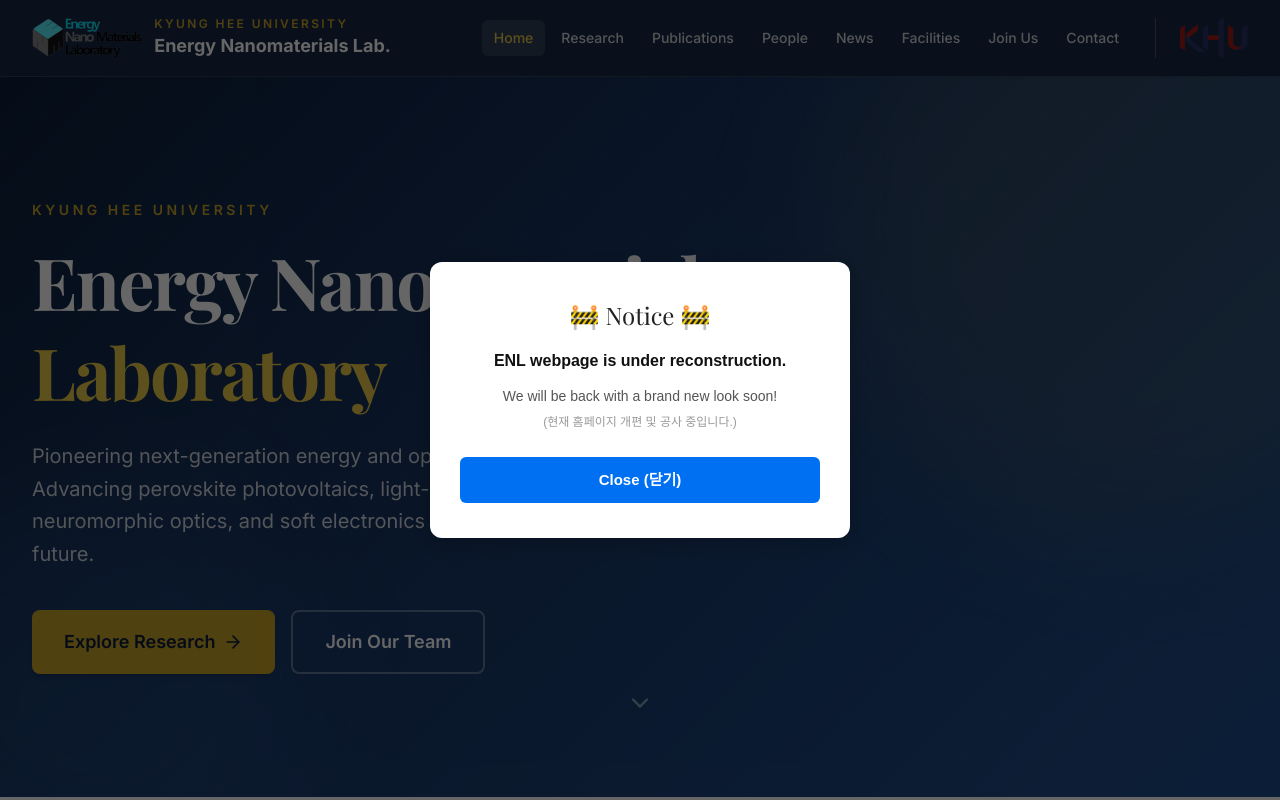
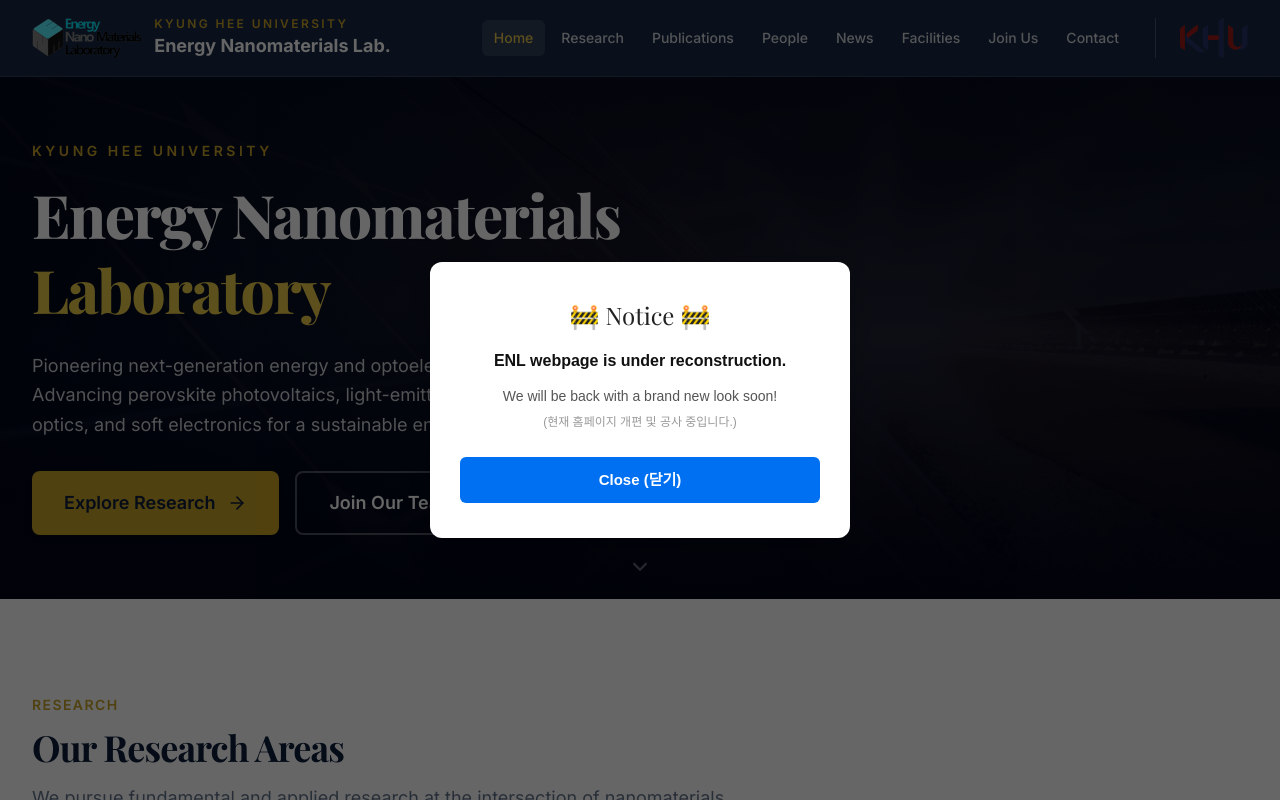
Before and after one commit to wodndwjd/ENL_KHU, a Next.js app: page / in a window 1280 px wide. Shown: the top 800 px of the page. Built offline with nearby package versions, Linux system fonts and the light colour scheme; a web font is replaced by a local one.

Commit message:
Update Hero.tsx

```diff
--- a/components/home/Hero.tsx
+++ b/components/home/Hero.tsx
@@ -7,21 +7,25 @@
 
 export function Hero() {
   return (
-    <section className="gradient-hero relative flex min-h-[90vh] items-center overflow-hidden">
-      <div className="absolute inset-0">
-        <div className="absolute right-0 top-0 h-[600px] w-[600px] -translate-y-1/4 translate-x-1/4 rounded-full bg-khu-gold/10 blur-3xl" />
-        <div className="absolute bottom-0 left-0 h-[400px] w-[400px] translate-y-1/4 -translate-x-1/4 rounded-full bg-blue-400/10 blur-3xl" />
-        <div
-          className="absolute inset-0 opacity-[0.03]"
-          style={{
-            backgroundImage:
-              "radial-gradient(circle at 1px 1px, white 1px, transparent 0)",
-            backgroundSize: "40px 40px",
+    /* 1. min-h-[90vh](너무 넓음)를 min-h-[60vh]로 수정하여 높이를 슬림하게 조절했습니다. */
+    <section className="relative flex min-h-[65vh] items-center overflow-hidden bg-slate-950 text-white">
+
+      {/* 2. 배경 이미지 영역 (20% 투명도로 은은하게 노출 + 어두운 필터 겹치기) */}
+      <div className="absolute inset-0 z-0">
+        <img
+          src="/hero-bg.jpg"
+          alt="Research Lab Background"
+          className="h-full w-full object-cover opacity-20"
+          onError={(e) => {
+            e.currentTarget.style.display = 'none';
           }}
         />
+        {/* 그라데이션 필터 장막 */}
+        <div className="absolute inset-0 bg-gradient-to-t from-slate-950 via-slate-950/40 to-slate-950/80" />
       </div>
 
-      <div className="container-narrow relative w-full px-4 py-20 sm:px-6 lg:px-8">
+      {/* 3. 실제 콘텐츠 영역 (relative z-10 부여로 이미지 위로 띄움) */}
+      <div className="container-narrow relative z-10 w-full px-4 py-16 sm:px-6 lg:px-8">
         <motion.div
           initial={{ opacity: 0, y: 30 }}
           animate={{ opacity: 1, y: 0 }}
@@ -41,7 +45,7 @@
             initial={{ opacity: 0, y: 20 }}
             animate={{ opacity: 1, y: 0 }}
             transition={{ delay: 0.3, duration: 0.8 }}
-            className="text-4xl font-bold leading-tight tracking-tight text-white sm:text-5xl lg:text-7xl"
+            className="text-4xl font-extrabold leading-tight tracking-tight text-white sm:text-5xl lg:text-6xl"
           >
             Energy Nanomaterials
             <br />
@@ -49,10 +53,10 @@
           </motion.h1>
 
           <motion.p
-            initial={{ opacity: 0, y: 20 }}
+            initial={{ opacity: 0, y: 50 }}
             animate={{ opacity: 1, y: 0 }}
             transition={{ delay: 0.5, duration: 0.8 }}
-            className="mt-6 max-w-2xl text-lg leading-relaxed text-white/80 sm:text-xl"
+            className="mt-6 max-w-2xl text-base leading-relaxed text-white/80 sm:text-lg"
           >
             {siteConfig.tagline}. Advancing perovskite photovoltaics, light-emitting
             devices, neuromorphic optics, and soft electronics for a sustainable
@@ -63,11 +67,11 @@
             initial={{ opacity: 0, y: 20 }}
             animate={{ opacity: 1, y: 0 }}
             transition={{ delay: 0.7, duration: 0.8 }}
-            className="mt-10 flex flex-wrap gap-4"
+            className="mt-8 flex flex-wrap gap-4"
           >
             <Button href="/research" variant="primary" size="lg">
               Explore Research
-              <ArrowRight size={20} />
+              <ArrowRight size={20} className="ml-1" />
             </Button>
             <Button href="/join-us" variant="outline" size="lg" className="border-white/30 text-white hover:border-white hover:bg-white hover:text-khu-navy">
               Join Our Team
@@ -75,13 +79,14 @@
           </motion.div>
         </motion.div>
 
+        {/* 4. 아래로 가기 스크롤 안내 (크기가 작아진 만큼 자연스럽게 아래쪽에 떠 있도록 유지) */}
         <motion.div
           initial={{ opacity: 0 }}
           animate={{ opacity: 1 }}
           transition={{ delay: 1.2 }}
-          className="absolute bottom-8 left-1/2 -translate-x-1/2"
+          className="absolute bottom-4 left-1/2 -translate-x-1/2"
         >
-          <ChevronDown className="animate-bounce text-white/50" size={28} />
+          <ChevronDown className="animate-bounce text-white/40" size={24} />
         </motion.div>
       </div>
     </section>
```
